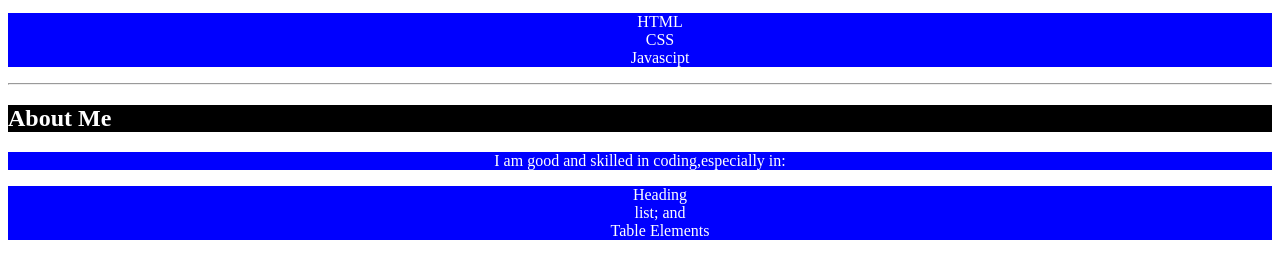
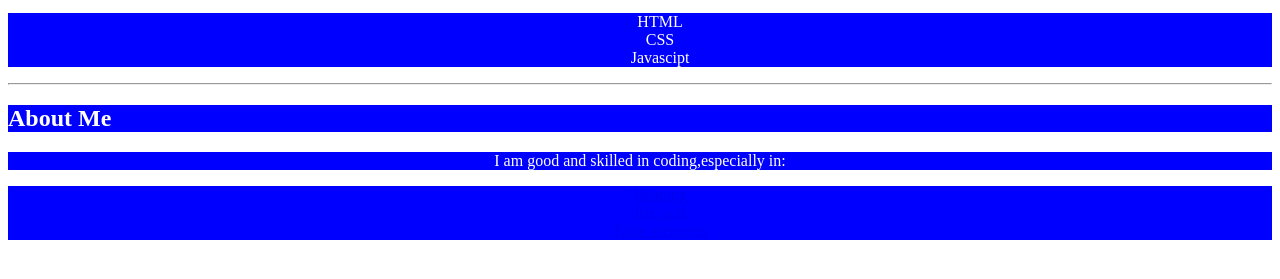
Before and after one commit to Lilyyyyy12/day-eight, a plain HTML site: page index.html in a window 1280 px wide. Shown: the part 101-380 px from the top of the page. Drawn offline with Linux system fonts and the light colour scheme.

Commit message:
file updated

```diff
--- a/assets/css/style.css
+++ b/assets/css/style.css
@@ -19,7 +19,7 @@
 
 .about{
     color: white;
-    background-color: black;
+    background-color: blue;
 }
 .skills{
     color: white;
--- a/index.html
+++ b/index.html
@@ -10,6 +10,7 @@
     <h1 class="heading">Welcome to my site</h1>
     <p class="details">I am into web programming focusing on core area as:</p>
     <ul class="concentration">
+
         <li>HTML</li>
         <li>CSS</li>
         <li>Javascipt</li>
@@ -19,9 +20,9 @@
      <h2 class="about">About Me</h2>
      <p class="skills">I am good and skilled in coding,especially in:</p>
      <ol class="specialities">
-        <li>Heading</li>
-        <li>list; and</li>
-        <li>Table Elements</li>
+        <li><a href=".">Heading</a></li>
+        <li><a href=".">list; and</a></li>
+        <li><a href=".">Table elements</a></li>
      </ol>
 </body>
 </html>
```
